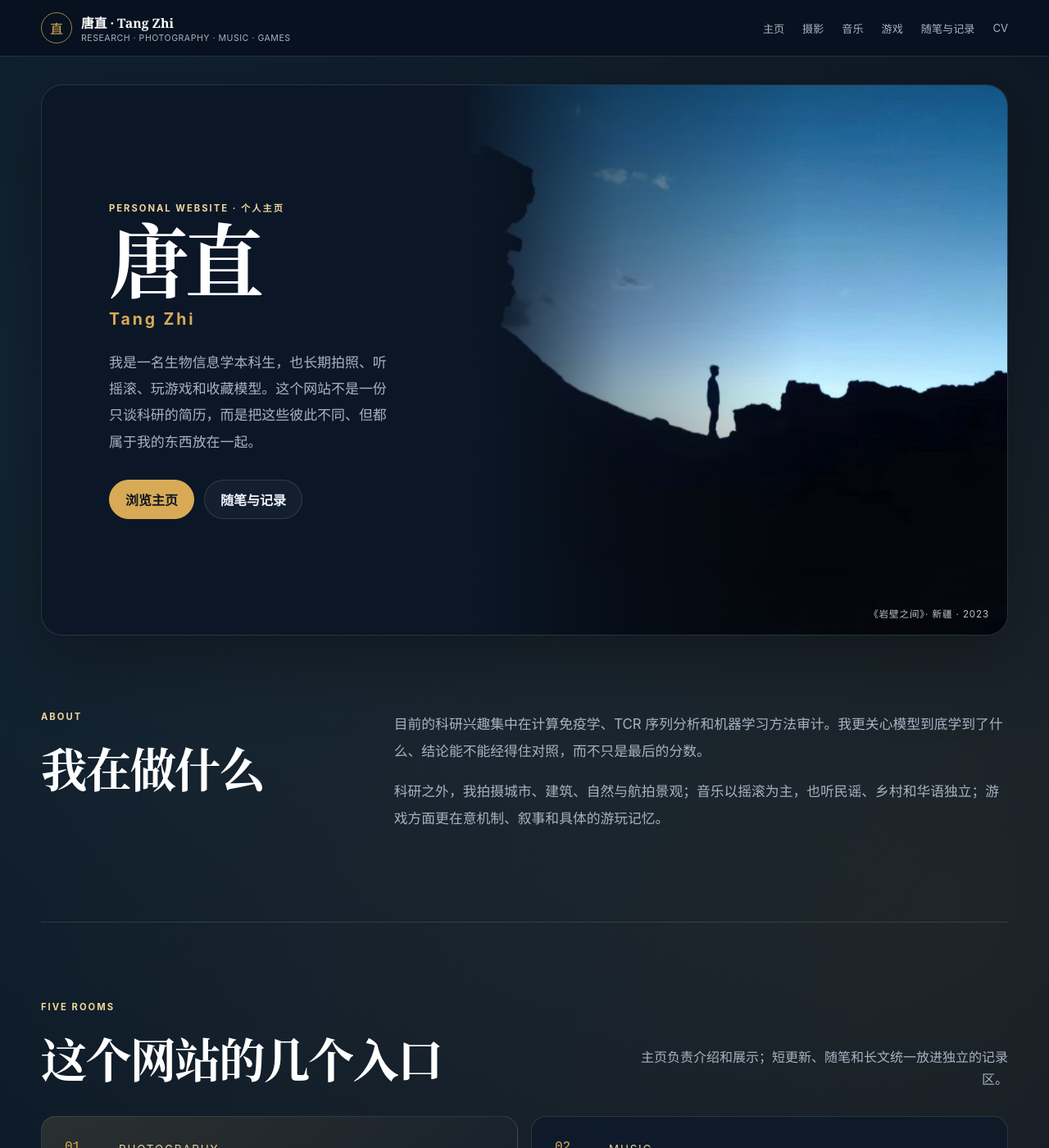
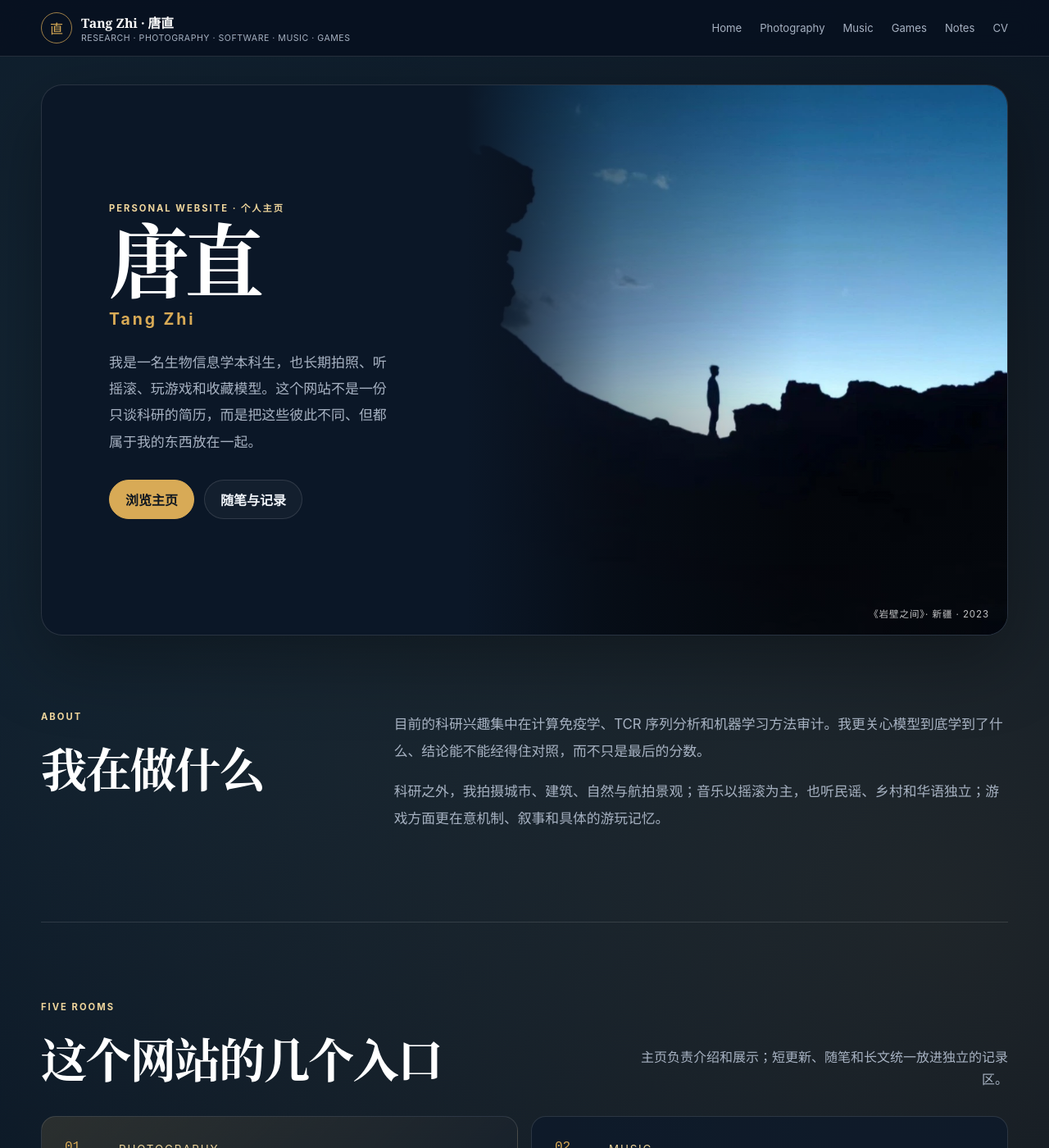
Before and after one commit to Garry-Tang-274/Garry-Tang-274.github.io, a Jekyll site: the page built from index.md, in a window 1280 px wide and 1400 px high. Shown: the whole window at 82% size. Built offline with Jekyll 4.4.1, drawn with Linux system fonts in a browser that asks for light colours; some of the changed text lies outside the part shown.

Commit message:
Make site navigation English-first bilingual

```diff
--- a/_layouts/default.html
+++ b/_layouts/default.html
@@ -1,5 +1,5 @@
 <!doctype html>
-<html lang="zh-CN">
+<html lang="en">
 <head>
   <meta charset="utf-8">
   <meta name="viewport" content="width=device-width, initial-scale=1">
@@ -12,6 +12,7 @@
     body { margin:0; min-height:100vh; font-family:Inter,ui-sans-serif,system-ui,-apple-system,BlinkMacSystemFont,"Segoe UI","PingFang SC","Microsoft YaHei",sans-serif; background:var(--site-bg); color:var(--site-text); }
     img { max-width:100%; }
     a { color:inherit; }
+    .zh-secondary { color:var(--site-muted); font-size:.9em; line-height:1.75; }
     .site-header { display:block !important; position:sticky; top:0; z-index:100; border-bottom:1px solid var(--site-line); background:rgba(7,17,31,.88); backdrop-filter:blur(18px); }
     .site-nav { width:min(1180px,calc(100vw - 40px)); min-height:68px; margin:0 auto; display:grid; grid-template-columns:1fr auto; align-items:center; gap:22px; }
     .site-brand { display:flex; align-items:center; gap:11px; color:#fff; text-decoration:none; }
@@ -45,15 +46,15 @@
     <div class="site-nav">
       <a class="site-brand" href="{{ '/' | relative_url }}">
         <span class="site-brand-mark">直</span>
-        <span><strong>唐直 · Tang Zhi</strong><small>RESEARCH · PHOTOGRAPHY · MUSIC · GAMES</small></span>
+        <span><strong>Tang Zhi · 唐直</strong><small>RESEARCH · PHOTOGRAPHY · SOFTWARE · MUSIC · GAMES</small></span>
       </a>
-      <button class="site-menu-toggle" type="button" aria-expanded="false" aria-controls="site-menu">菜单</button>
+      <button class="site-menu-toggle" type="button" aria-expanded="false" aria-controls="site-menu">Menu · 菜单</button>
       <nav class="site-menu" id="site-menu" aria-label="Primary navigation">
-        <a href="{{ '/' | relative_url }}">主页</a>
-        <a href="{{ '/photography' | relative_url }}">摄影</a>
-        <a href="{{ '/music' | relative_url }}">音乐</a>
-        <a href="{{ '/games' | relative_url }}">游戏</a>
-        <a href="{{ '/notes' | relative_url }}">随笔与记录</a>
+        <a href="{{ '/' | relative_url }}">Home</a>
+        <a href="{{ '/photography' | relative_url }}">Photography</a>
+        <a href="{{ '/music' | relative_url }}">Music</a>
+        <a href="{{ '/games' | relative_url }}">Games</a>
+        <a href="{{ '/notes' | relative_url }}">Notes</a>
         <a href="{{ '/cv' | relative_url }}">CV</a>
       </nav>
     </div>
```
Also changed, not shown: other parts of _layouts/default.html (+2 -2 lines).
